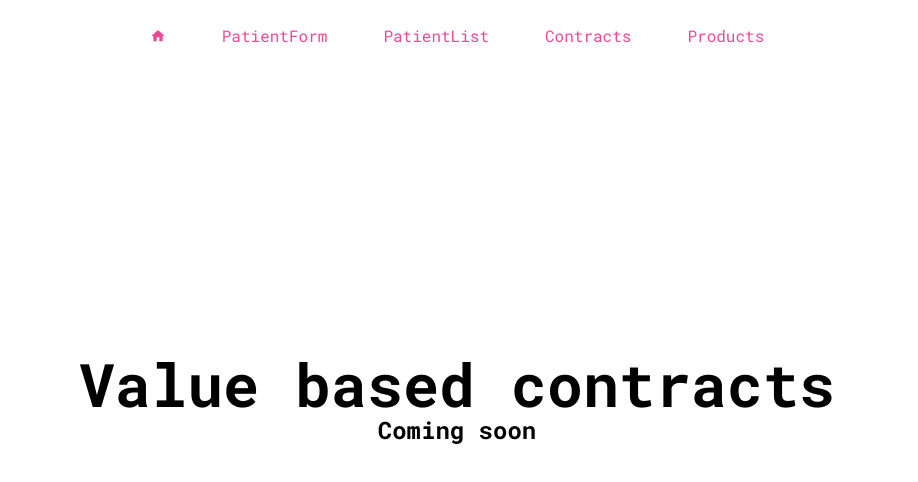
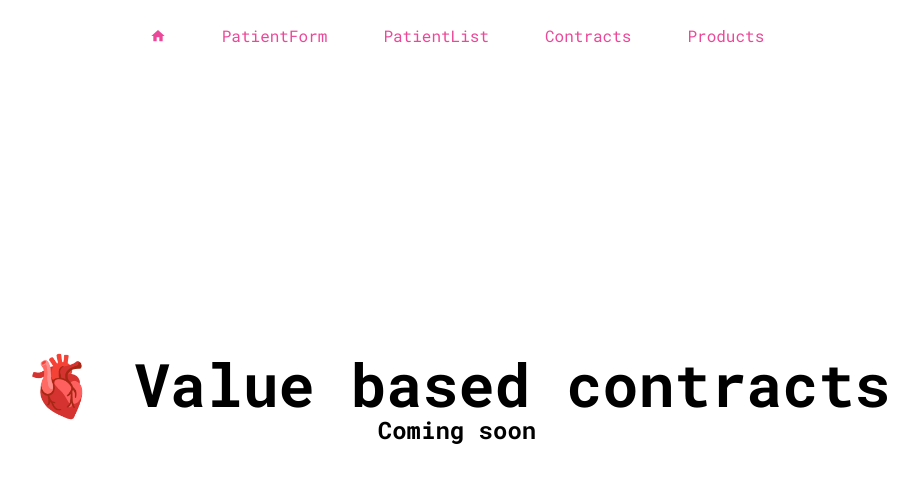
Before and after one commit to offlaneDefender/vbc-frontend, a Next.js app: page / in a window 1280 px wide. Shown: the top 482 px of the page, without its empty margins (183-1101 px from the left). Built offline with nearby package versions, Linux system fonts and the light colour scheme; no server answers.

Commit message:
trynasign

```diff
--- a/src/pages/index.tsx
+++ b/src/pages/index.tsx
@@ -13,7 +13,7 @@ export default function Home() {
       </Head>
       <main className={`flex flex-col items-center justify-center h-screen ${font.className}`}>
         <NavBar />
-        <h1 className="text-6xl font-bold">Value based contracts</h1>
+        <h1 className="text-6xl font-bold">🫀 Value based contracts</h1>
         <p className="text-2xl font-bold">Coming soon</p>
       </main>
     </>
```
